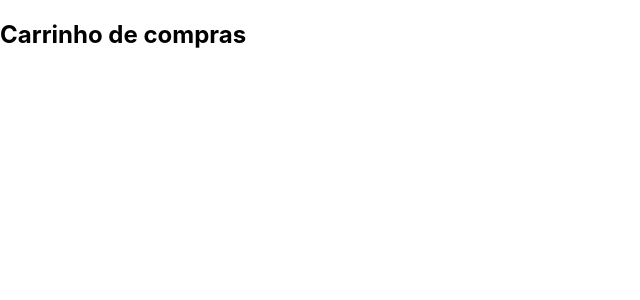
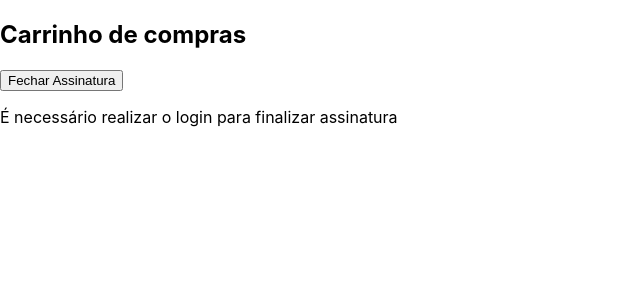
Before and after one commit to italoO13/PselAllugator, a React (Create React App) app in the folder frontend/: page /cart in a window 1280 px wide. Shown: the top 300 px of the page, without its empty margins (0-640 px from the left). Built offline with nearby package versions, Linux system fonts and the light colour scheme.

Commit message:
feat: aviso que é necessário estar logado para finalizar assinatura

```diff
--- a/frontend/src/contexts/providerApp.jsx
+++ b/frontend/src/contexts/providerApp.jsx
@@ -8,6 +8,7 @@ function ProviderApp({ children }) {
   const [products, setProducts] = useState();
   const [loading, setLoading] = useState(true);
   const [cart, setCart] = useState(ReadLocalStoreCart());
+  const [login] = useState(false);
 
   const loadCart = () => {
     setCart(ReadLocalStoreCart());
@@ -26,6 +27,7 @@ function ProviderApp({ children }) {
     loadCart,
     cart,
     addCartProd,
+    login,
   };
 
   return (
--- a/frontend/src/pages/ShoppingCart.jsx
+++ b/frontend/src/pages/ShoppingCart.jsx
@@ -4,7 +4,7 @@ import appContext from '../contexts/AppContext';
 
 function ShoppingCart() {
   const {
-    cart, loadCart,
+    cart, loadCart, login,
   } = useContext(appContext);
 
   useEffect(() => {
@@ -23,6 +23,10 @@ function ShoppingCart() {
           <Cart prod={prod} load={load} />
         ))}
       </ul>
+
+      <button type="button">Fechar Assinatura</button>
+      {!login
+        && <p>É necessário realizar o login para finalizar assinatura</p>}
     </div>
   );
 }
```
